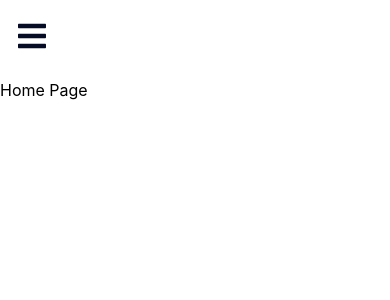
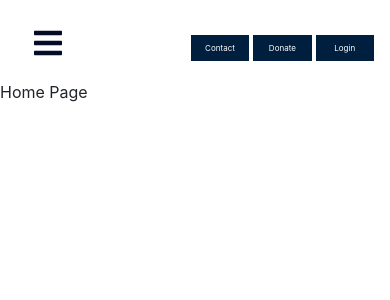
Before and after one commit to AadiD123/reachforthestars-frontend, a React (Create React App) app: page / in a window 390 px wide. Shown: the top 300 px of the page. Built offline with nearby package versions, Linux system fonts and the light colour scheme.

Commit message:
Navbar  added with other small changes

```diff
--- a/public/index.html
+++ b/public/index.html
@@ -24,6 +24,12 @@
       work correctly both with client-side routing and a non-root public URL.
       Learn how to configure a non-root public URL by running `npm run build`.
     -->
+
+<link rel="stylesheet" href="https://maxcdn.bootstrapcdn.com/bootstrap/4.0.0/css/bootstrap.min.css" integrity="sha384-Gn5384xqQ1aoWXA+058RXPxPg6fy4IWvTNh0E263XmFcJlSAwiGgFAW/dAiS6JXm" crossorigin="anonymous">
+<script src="https://code.jquery.com/jquery-3.2.1.slim.min.js" integrity="sha384-KJ3o2DKtIkvYIK3UENzmM7KCkRr/rE9/Qpg6aAZGJwFDMVNA/GpGFF93hXpG5KkN" crossorigin="anonymous"></script>
+<script src="https://cdnjs.cloudflare.com/ajax/libs/popper.js/1.12.9/umd/popper.min.js" integrity="sha384-ApNbgh9B+Y1QKtv3Rn7W3mgPxhU9K/ScQsAP7hUibX39j7fakFPskvXusvfa0b4Q" crossorigin="anonymous"></script>
+<script src="https://maxcdn.bootstrapcdn.com/bootstrap/4.0.0/js/bootstrap.min.js" integrity="sha384-JZR6Spejh4U02d8jOt6vLEHfe/JQGiRRSQQxSfFWpi1MquVdAyjUar5+76PVCmYl" crossorigin="anonymous"></script>
+
     <title>Reach For The Stars</title>
   </head>
   <body>
--- a/src/App.tsx
+++ b/src/App.tsx
@@ -2,6 +2,7 @@ import { BrowserRouter as Router, Switch, Route } from "react-router-dom";
 
 //Components
 import Sidebar from "./Components/Sidebar/Sidebar";
+import Navbar from "./Components/Navbar/Navbar";
 
 //Pages
 import Home from "./Pages/Home/Home";
@@ -10,7 +11,7 @@ import About from "./Pages/About/About";
 function App() {
   return (
     <Router>
-      <Sidebar />
+      <Navbar />
       <Switch>
         <Route path="/" exact component={Home} />
         <Route path="/about" exact component={About} />
--- /dev/null
+++ b/src/Components/Navbar/Navbar.module.css
@@ -0,0 +1,50 @@
+.navbarbuttonstyling{
+    color: white;
+    background-color: #001E3D;
+    border: 1px solid #001E3D;
+    margin-left: 1vw;
+    border-radius: 0;
+    width: 10vw;
+}
+.navbarbuttonstyling:hover{
+    color: rgb(245, 239, 239);
+    background-color: #073563;
+}
+.navbar{
+    position: absolute;
+    top: 0px;
+    left: 50px;
+
+}
+@media screen and (max-width: 1000px) {
+    .rftstitle{
+        font-size: 80%;
+    }
+    .navbarbuttonstyling{
+        text-align: center;
+        margin-left: 1vw;
+        border-radius: 0;
+        width: 15vw;
+        font-size: 50%;
+    }
+}
+@media screen and (max-width: 500px) {
+    .rftstitle{
+        display: none;
+    }
+    .navbarbuttonstyling{
+        text-align: center;
+        margin-left: 1vw;
+        border-radius: 0;
+        width: 15vw;
+        font-size: 50%;
+    }
+    .navbar{
+        display: flex;
+        justify-content: flex-end;
+    }
+    .navbarSupportedContent{
+        width:auto;
+    }
+
+}
--- /dev/null
+++ b/src/Components/Navbar/Navbar.tsx
@@ -0,0 +1,26 @@
+// import React, {useState } from "react";
+// import * as FaIcons from "react-icons/fa";
+// import * as AiIcons from "react-icons/ai";
+// import { Link } from "react-router-dom";
+// import { IconContext } from "react-icons";
+
+import styles from "./Navbar.module.css";
+import Sidebar from "../Sidebar/Sidebar";
+
+function Navbar() {
+
+  return (
+    <nav className="navbar" id= "navs" style={{height: "80px"}}>
+     <Sidebar />
+    <div className="navbarSupportedContent" style = {{display: 'flex', justifyContent: 'flex-end'}}>
+        <button className={`${styles.navbarbuttonstyling} btn my-2 my-sm-0`} id = "button-one" type="button">Contact</button>
+        <button className={`${styles.navbarbuttonstyling} btn my-2 my-sm-0`} type="button">Donate</button>
+        <button className={`${styles.navbarbuttonstyling} btn my-2 my-sm-0`} type="button">Login</button>
+
+
+    </div>
+  </nav>
+  );
+}
+
+export default Navbar;
--- a/src/Components/Sidebar/Sidebar.module.css
+++ b/src/Components/Sidebar/Sidebar.module.css
@@ -9,6 +9,7 @@
   margin-left: 1rem;
   font-size: 2rem;
 }
+
 
 .navMenu {
   background-color: #060b26;
@@ -69,3 +70,8 @@
 span {
   margin-left: 16px;
 }
+@media screen and (max-width: 420px) {
+  .navMenu {
+    width: 100%;
+  }
+}
```
Also changed, not shown: src/Components/Navbar/NavbarData.tsx (added, +23 -0 lines), 1 other file (tests, documents, lock files or other folders).
